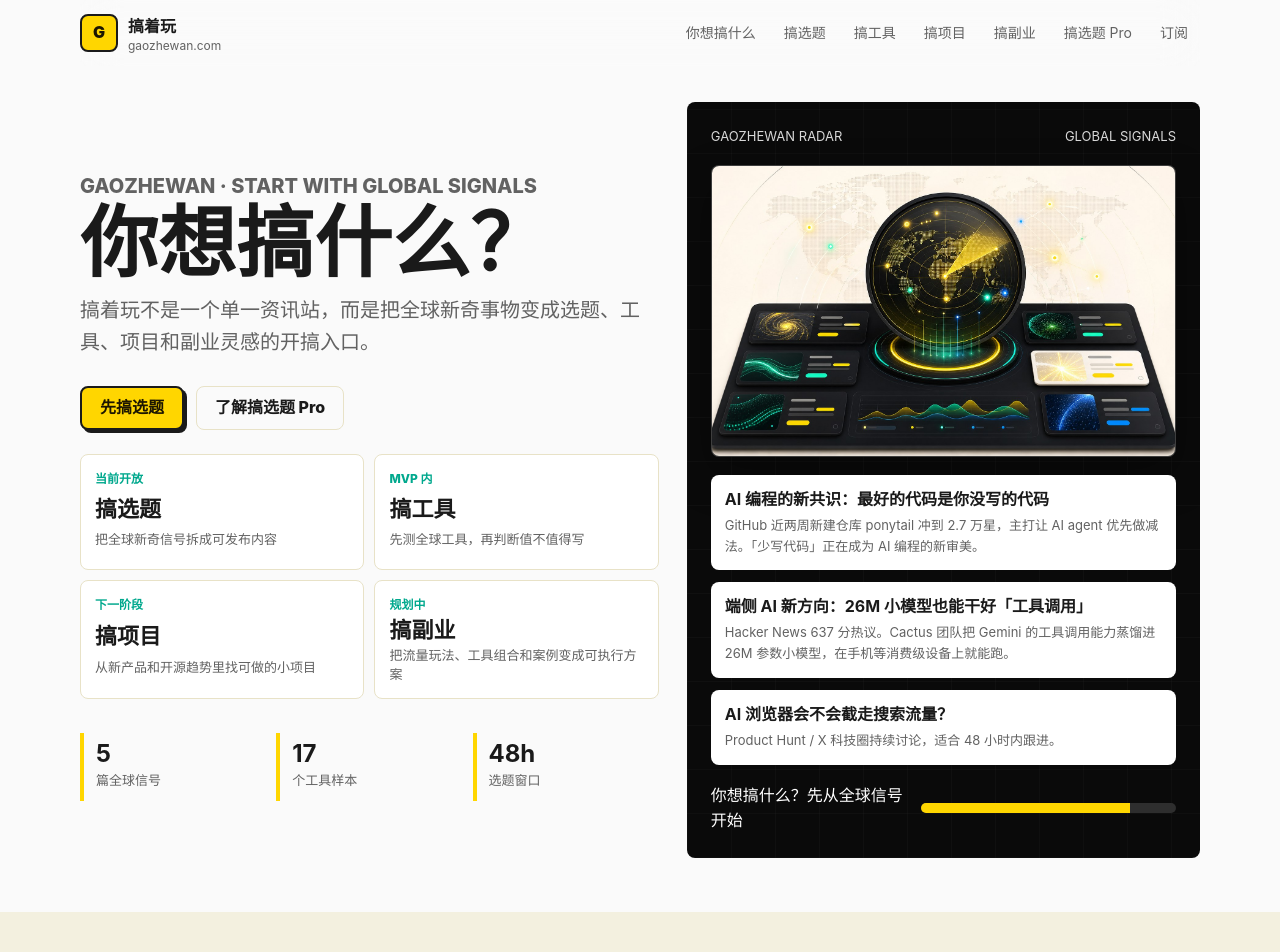
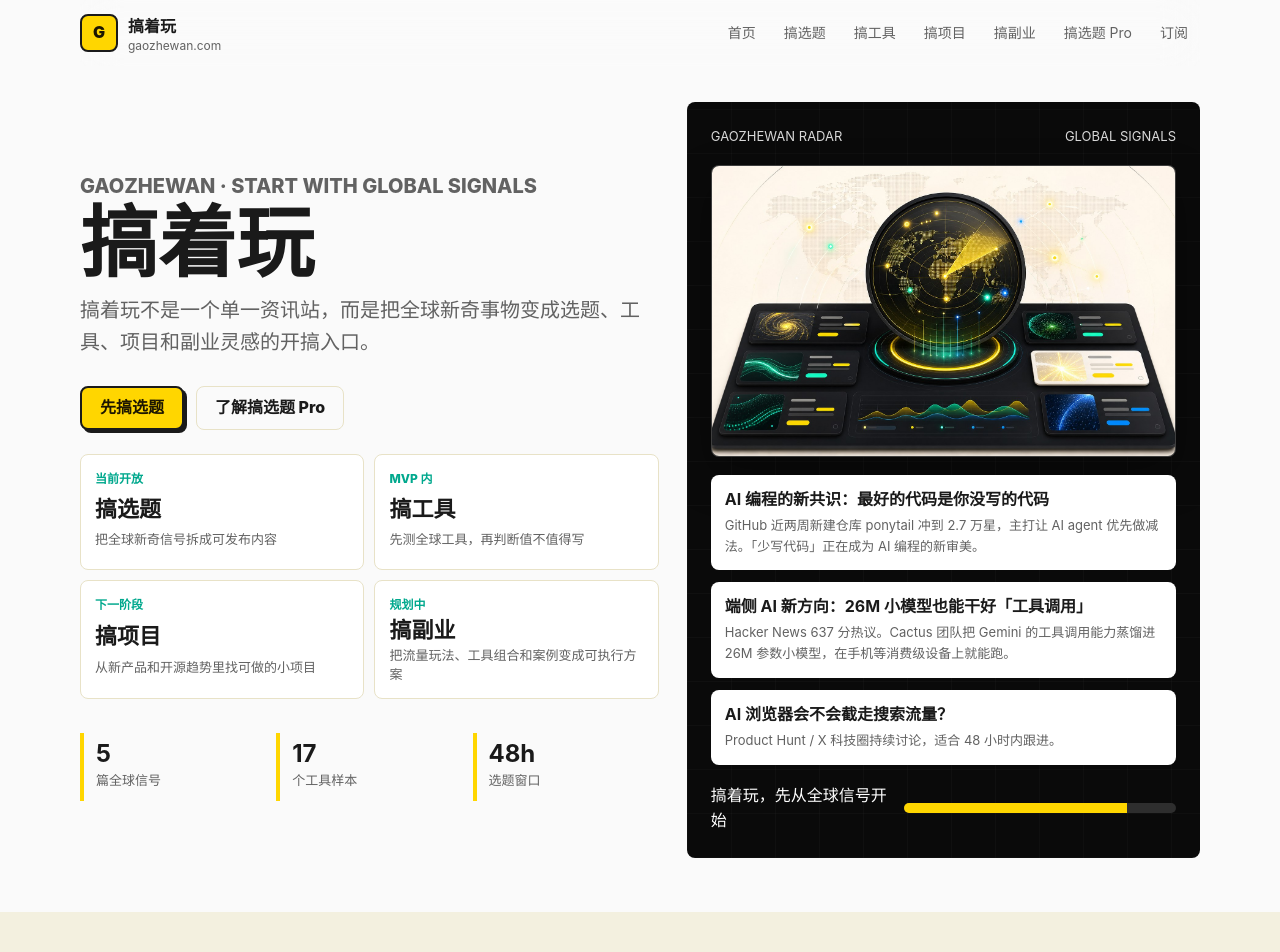
Before and after one commit to HelloChina-app/gaozhewan, a Next.js app: page / in a window 1280 px wide. Shown: the top 952 px of the page. Built offline with nearby package versions, Linux system fonts and the light colour scheme; no server answers.

Commit message:
去除你想搞什么

```diff
--- a/app/page.tsx
+++ b/app/page.tsx
@@ -52,7 +52,7 @@ export default function HomePage() {
       <section className="section-inner hero">
         <div className="hero-copy">
           <p className="eyebrow">GAOZHEWAN · START WITH GLOBAL SIGNALS</p>
-          <h1>你想搞什么？</h1>
+          <h1>搞着玩</h1>
           <p>
             搞着玩不是一个单一资讯站，而是把全球新奇事物变成选题、工具、项目和副业灵感的开搞入口。
           </p>
--- a/app/subscribe/page.tsx
+++ b/app/subscribe/page.tsx
@@ -12,7 +12,7 @@ export default function SubscribePage() {
     <section className="page-shell">
       <div className="page-title">
         <p className="eyebrow">订阅</p>
-        <h1>告诉我们你想搞什么</h1>
+        <h1>告诉我们你想搞哪个方向</h1>
         <p>
           邮件列表不只发内容，也用来验证后续产品方向：搞选题、搞工具、搞项目还是搞副业。
         </p>
--- a/components/subscribe-form.tsx
+++ b/components/subscribe-form.tsx
@@ -48,7 +48,7 @@ export function SubscribeForm({
 
   return (
     <form className="subscribe-form" onSubmit={onSubmit}>
-      <label htmlFor={`interest-${source}`}>你想搞什么？</label>
+      <label htmlFor={`interest-${source}`}>想搞哪个方向？</label>
       <select
         id={`interest-${source}`}
         name="interest"
--- a/lib/site.ts
+++ b/lib/site.ts
@@ -2,15 +2,15 @@ export const site = {
   name: "搞着玩",
   domain: "gaozhewan.com",
   url: process.env.NEXT_PUBLIC_SITE_URL || "https://gaozhewan.com",
-  title: "搞着玩 - 你想搞什么？",
+  title: "搞着玩 · 把全球信号变成你的选题",
   description:
     "帮中文用户把全球新奇事物，变成可以立刻开搞的选题、工具、项目和副业灵感。",
-  slogan: "你想搞什么？先从全球信号开始",
+  slogan: "搞着玩，先从全球信号开始",
   email: "hello@gaozhewan.com"
 };
 
 export const navItems = [
-  { href: "/", label: "你想搞什么" },
+  { href: "/", label: "首页" },
   { href: "/post", label: "搞选题" },
   { href: "/tools", label: "搞工具" },
   { href: "/projects", label: "搞项目" },
```
Also changed, not shown: 2 other files (tests, documents, lock files or other folders).
